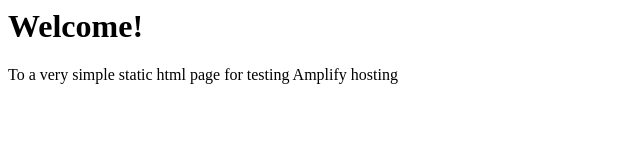
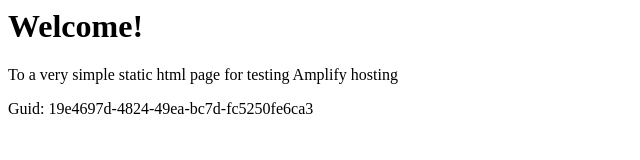
Before and after one commit to aws-aemilia-sin/Github-PR-Commit-Integration-Test-DoNotTouch-v0-preprod-ap-southeast-1, a website: page src/index.html in a window 1280 px wide. Shown: the whole page, without its empty margins (0-640 px from the left). Drawn offline with Linux system fonts and the light colour scheme.

Commit message:
commit from integ tests

```diff
--- a/src/index.html
+++ b/src/index.html
@@ -1,3 +1,5 @@
+
+
 <html lang="en">
 
 <head>
@@ -10,6 +12,6 @@
 <body>
     <h1>Welcome!</h1>
     <p>To a very simple static html page for testing Amplify hosting</p>
-</body>
+    <p>Guid: 19e4697d-4824-49ea-bc7d-fc5250fe6ca3</p></body>
 
 </html>
```
